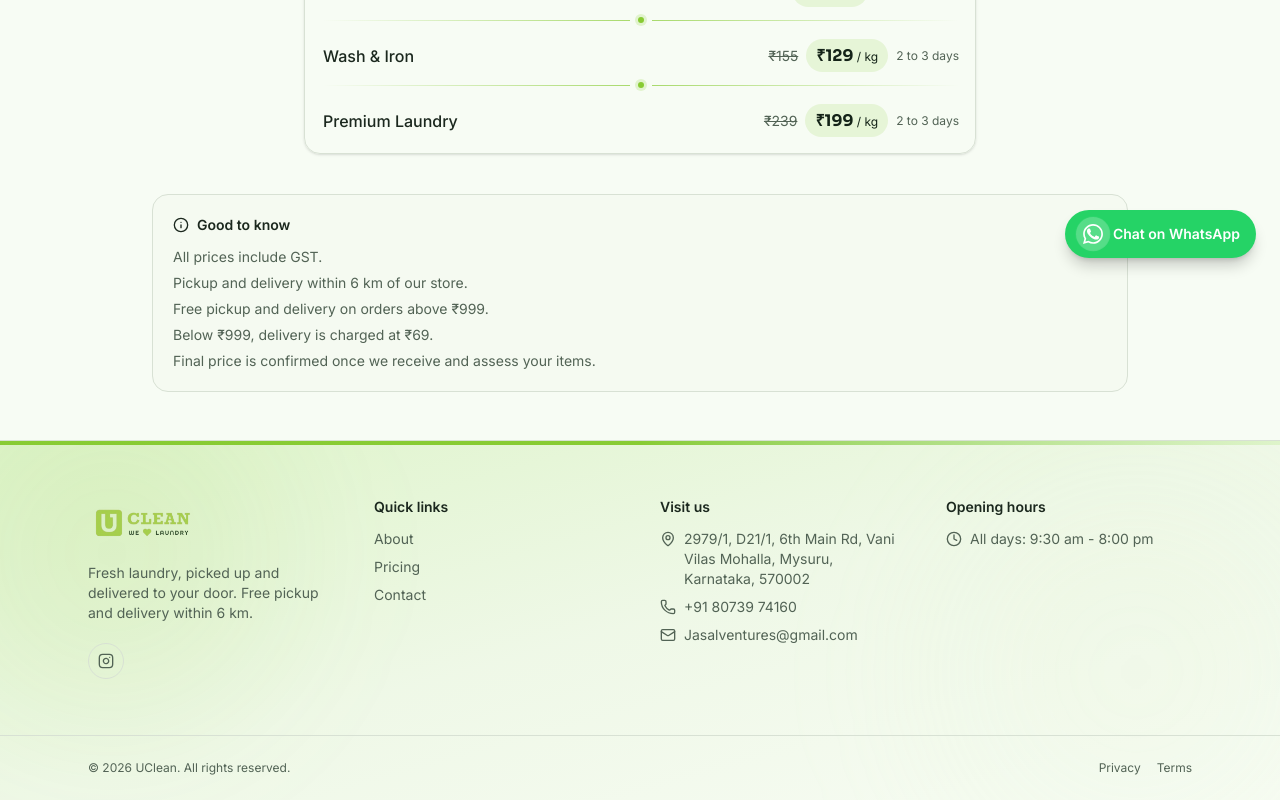
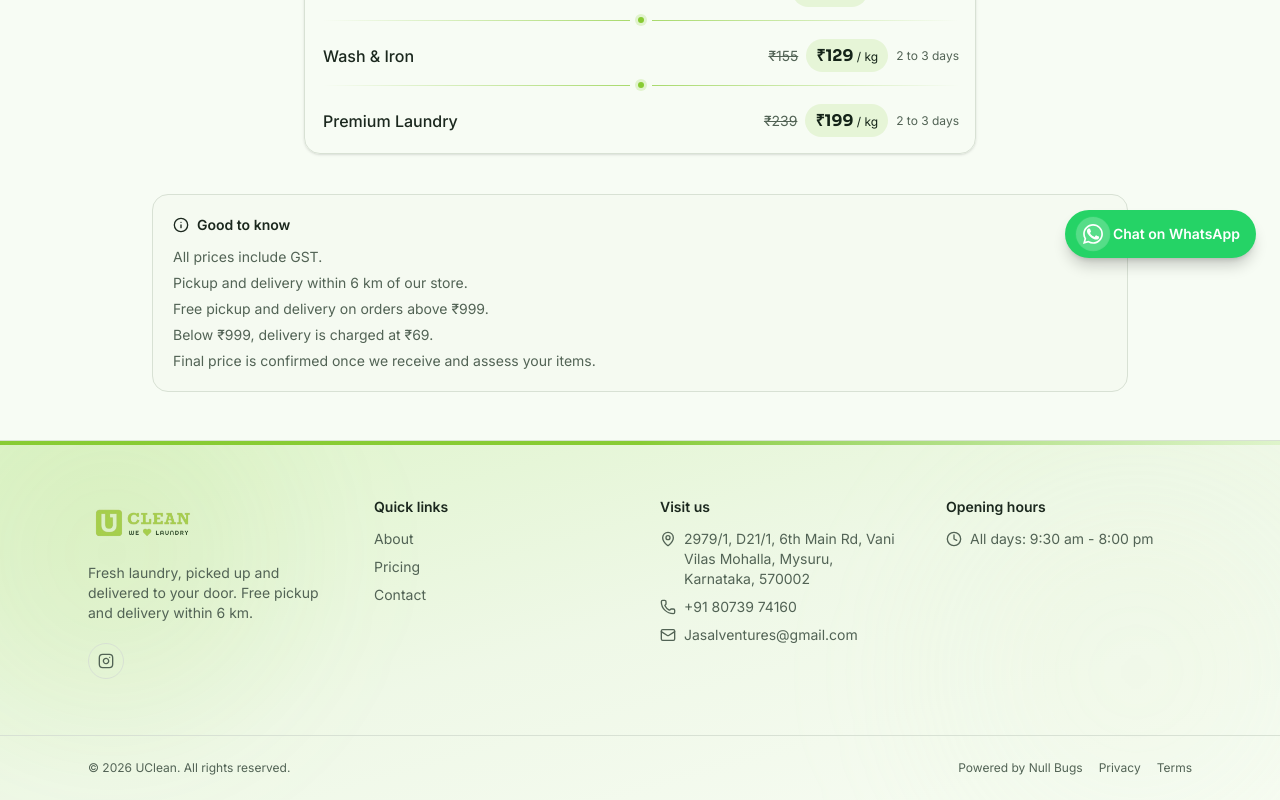
Before and after one commit to nullbugs-in/uclean, a Next.js app: page /pricing in a window 1280 px wide. Shown: the part 518-1318 px from the top of the page. Built offline with nearby package versions, Linux system fonts and the light colour scheme; no server answers.

Commit message:
footer updated

```diff
--- a/src/components/layout/footer.tsx
+++ b/src/components/layout/footer.tsx
@@ -137,6 +137,14 @@ export function Footer() {
           </p>
           <div className="flex gap-4">
             <a
+              href="https://nullbugs.com"
+              target="_blank"
+              rel="noopener noreferrer"
+              className="hover:text-foreground rounded transition-colors"
+            >
+              Powered by Null Bugs
+            </a>
+            <a
               href="#"
               className="hover:text-foreground rounded transition-colors"
             >
```
